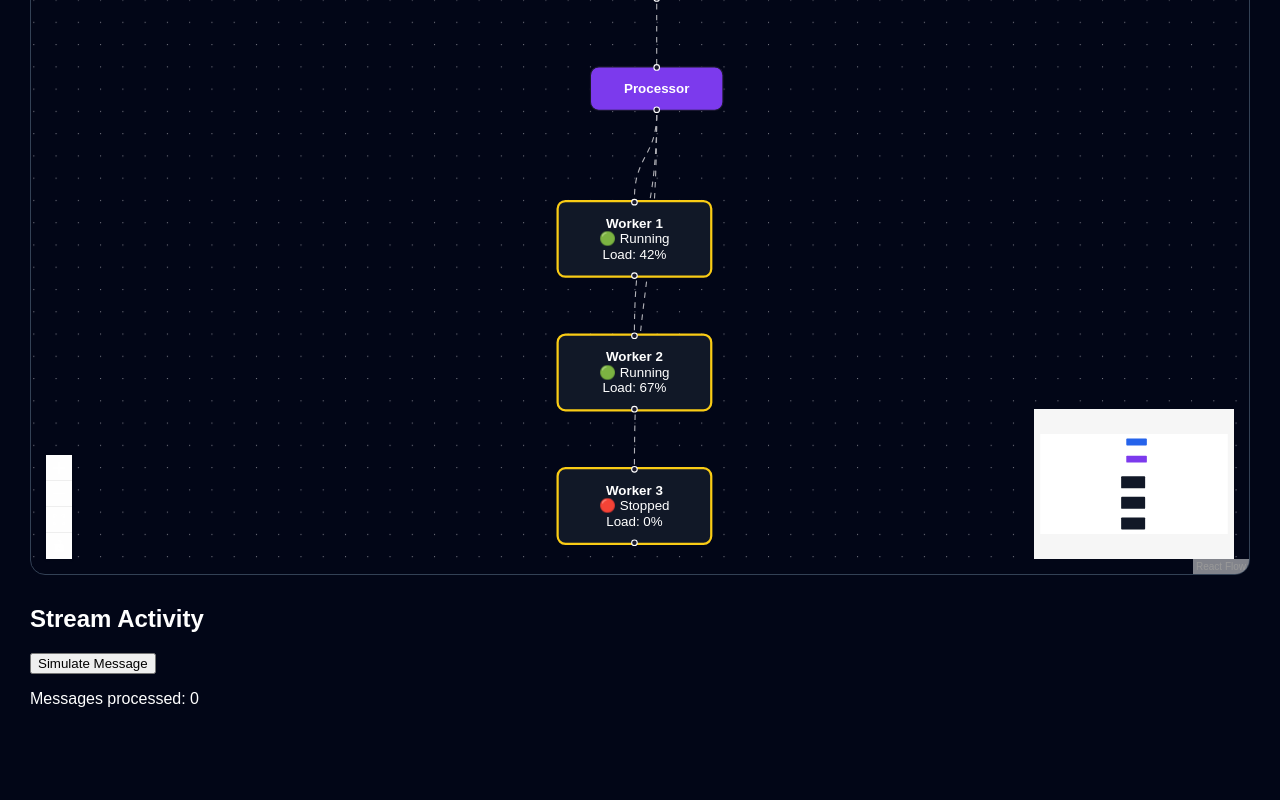
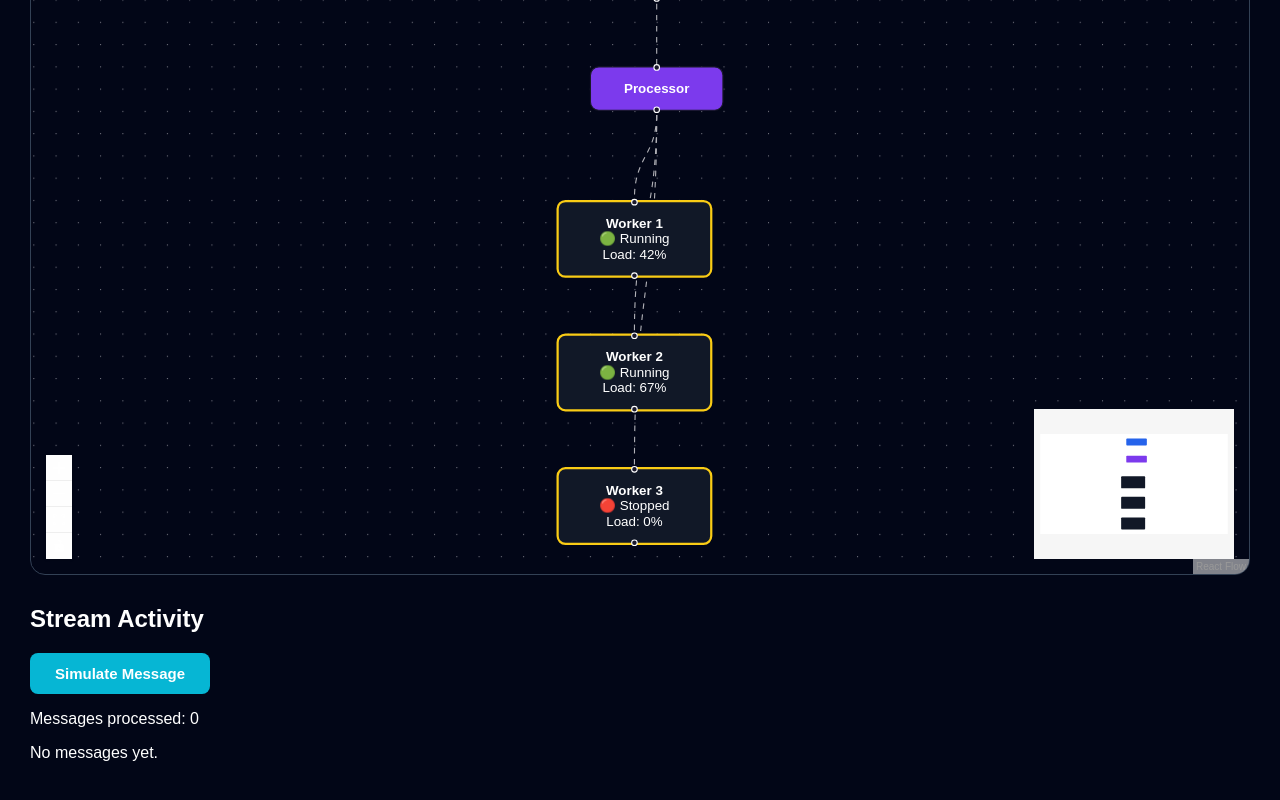
Before and after one commit to ZoyaTabassum/StreamForge, a React app in the folder frontend/: page / in a window 1280 px wide. Shown: the part 417-1217 px from the top of the page. Before the commit the page ends 1171 px from the top, so only its background shows below. Built offline with nearby package versions, Linux system fonts and the light colour scheme; the HTML template or start-up script is replaced by a standard one.

Commit message:
complete day 6: activity log

```diff
--- a/frontend/src/App.jsx
+++ b/frontend/src/App.jsx
@@ -152,25 +152,44 @@ function App() {
 
   const [messageCount, setMessageCount] = useState(0);
 
+  // Day 6: Activity log
+  const [activity, setActivity] = useState([]);
+
   const onConnect = useCallback(
     (connection) =>
       setEdges((edges) => addEdge(connection, edges)),
     [setEdges]
   );
 
+  // Day 6: Simulate message
   const simulateMessage = () => {
+    const newMessage = {
+      id: Date.now(),
+      text: "Message processed successfully",
+      time: new Date().toLocaleTimeString(),
+    };
+
     setMessageCount((count) => count + 1);
+
+    setActivity((previousActivity) => [
+      newMessage,
+      ...previousActivity,
+    ]);
   };
 
   return (
     <div className="app">
+
+      {/* Dashboard Header */}
       <h1>Real-Time Kafka Streaming Dashboard</h1>
 
       <div className="status">
         🟢 System Online
       </div>
 
+      {/* Statistics */}
       <div className="stats">
+
         <div className="card">
           <h3>Messages</h3>
           <p>{messageCount}</p>
@@ -185,11 +204,14 @@ function App() {
           <h3>Consumers</h3>
           <p>3</p>
         </div>
+
       </div>
 
+      {/* Kafka Topology */}
       <h2>Kafka Stream Topology</h2>
 
       <div className="flow-container">
+
         <ReactFlow
           nodes={nodes}
           edges={edges}
@@ -202,17 +224,45 @@ function App() {
           <Controls />
           <MiniMap />
         </ReactFlow>
+
       </div>
 
+      {/* Stream Activity */}
       <h2>Stream Activity</h2>
 
-      <button onClick={simulateMessage}>
+      <button
+        className="simulate-button"
+        onClick={simulateMessage}
+      >
         Simulate Message
       </button>
 
       <p>
         Messages processed: {messageCount}
       </p>
+
+      {/* Day 6 Activity Log */}
+      <div className="activity-list">
+
+        {activity.length === 0 ? (
+          <p>No messages yet.</p>
+        ) : (
+          activity.map((item) => (
+            <div
+              className="activity-item"
+              key={item.id}
+            >
+              <span>🟢</span>
+
+              <span>{item.text}</span>
+
+              <small>{item.time}</small>
+            </div>
+          ))
+        )}
+
+      </div>
+
     </div>
   );
 }
--- a/frontend/src/index.css
+++ b/frontend/src/index.css
@@ -198,3 +198,51 @@ h2 {
 .simulate-button:hover {
   opacity: 0.9;
 }
+
+## =========================
+ #  ACTIVITY LIST
+
+.activity-list {
+  max-width: 800px;
+  margin: 25px auto;
+  text-align: left;
+}
+
+.activity-item {
+  display: flex;
+  align-items: center;
+  gap: 12px;
+
+  padding: 14px 18px;
+  margin-bottom: 10px;
+
+  background: #111827;
+
+  border: 1px solid #374151;
+
+  border-radius: 10px;
+}
+
+.activity-item small {
+  margin-left: auto;
+  color: #9ca3af;
+}
+
+.simulate-button {
+  padding: 12px 25px;
+
+  border: none;
+  border-radius: 8px;
+
+  background: #06b6d4;
+  color: white;
+
+  font-size: 15px;
+  font-weight: bold;
+
+  cursor: pointer;
+}
+
+.simulate-button:hover {
+  opacity: 0.9;
+}
```
